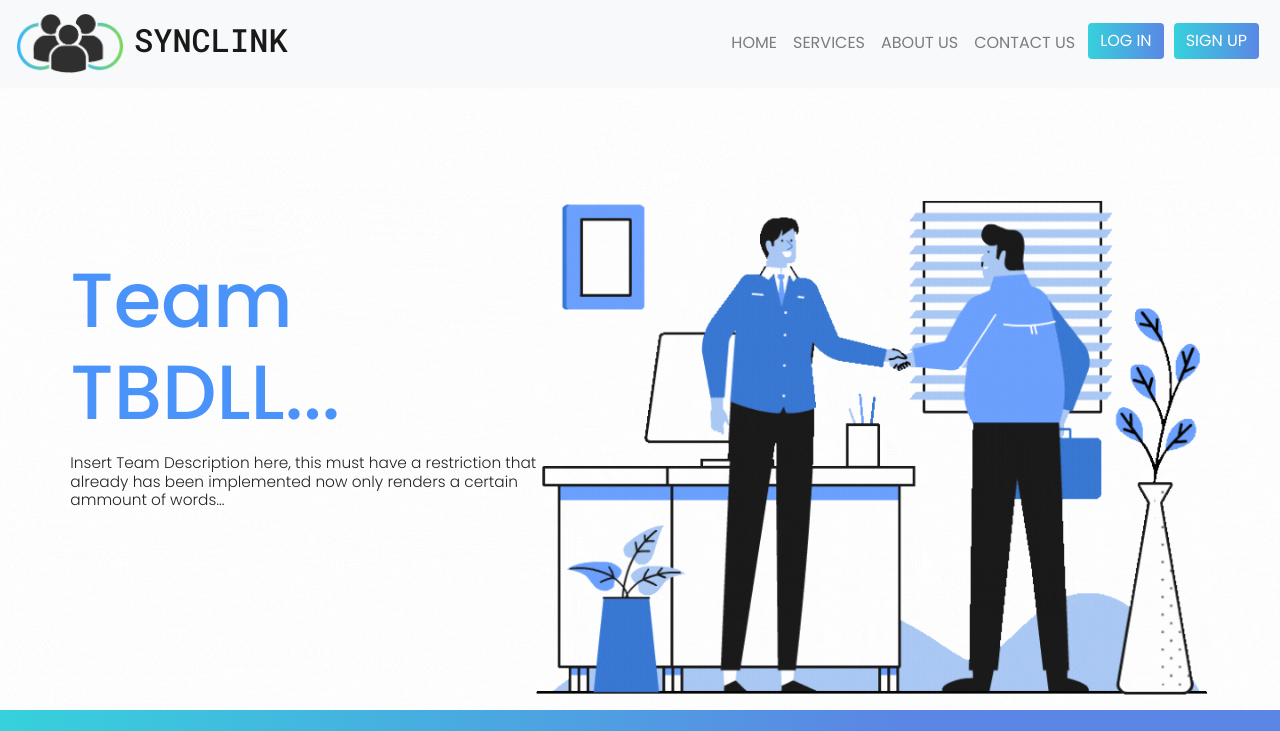
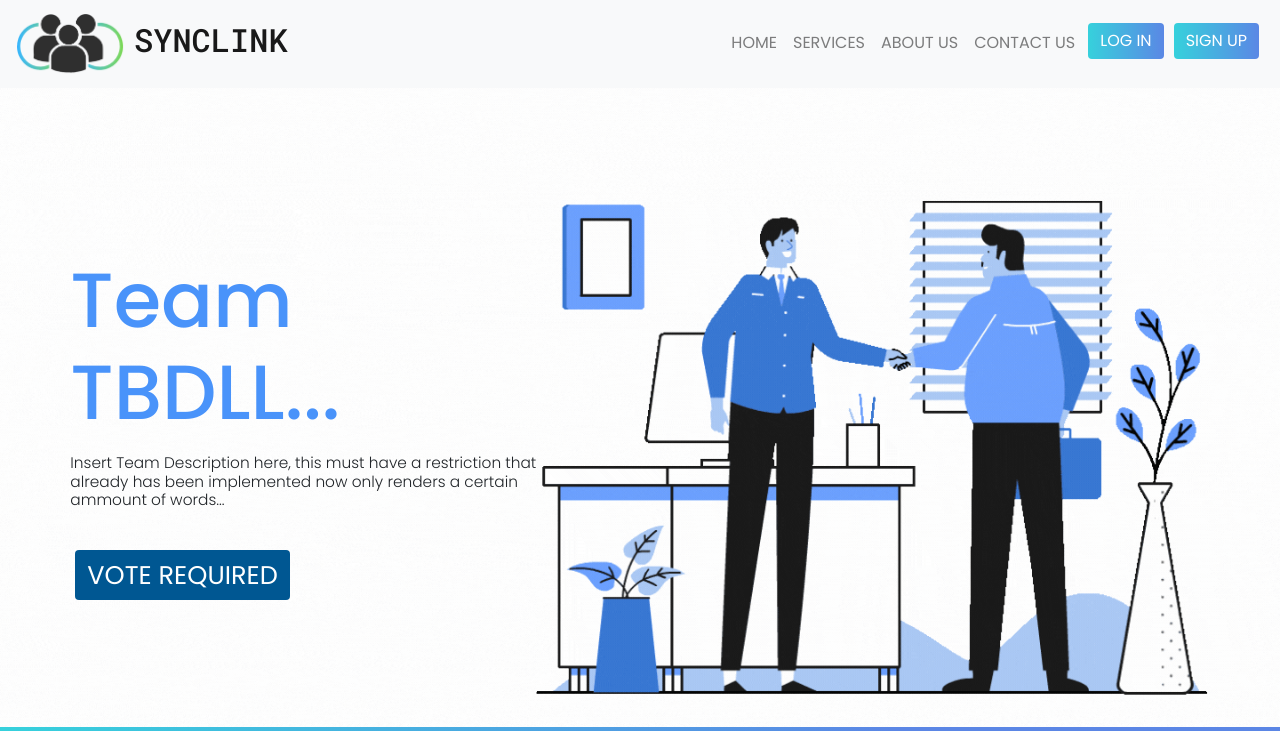
Before and after one commit to Fernando1929/semester-project-team-tbd, a React (Create React App) app in the folder team-tbd-project/: page /TeamProfile in a window 1280 px wide. Shown: the top 731 px of the page. Built offline with nearby package versions, Linux system fonts and the light colour scheme.

Commit message:
Fixed some margin errors

```diff
--- a/team-tbd-project/src/Pages/Teams/TeamProfile.js
+++ b/team-tbd-project/src/Pages/Teams/TeamProfile.js
@@ -47,7 +47,7 @@ function TeamProfile() {
   // If is true shows the Leader Team page else show a reagular team member page
   var isLeader = false;
   // To control if user voted and wether or not we whow "your vote is required" message
-  var voted = false;
+  var voted = true;
 
   var counterColors = 0;
   var mostRecentColors = [
@@ -163,7 +163,6 @@ function TeamProfile() {
                 ) : (
                   <hi>
                     {voted ? (
-                      ((
                       <Button
                         className="btn--secondary"
                         style={{
@@ -174,20 +173,8 @@ function TeamProfile() {
                         }}
                         onClick={() => setModalShow(true)}
                       >
-                          VOTE NOW
+                        VOTE REQUIRED
                       </Button>
-                      ),
-                      (
-                        <h4
-                          style={{
-                            color: "#FF5050",
-                            fontSize: "1vw",
-                            marginBottom: "1rem",
-                          }}
-                        >
-                          Your have been requested to select a meeting date.
-                        </h4>
-                      ))
                     ) : (
                       <h1
                         style={{
```
Lines whose indentation alone changed are shown as unchanged.
